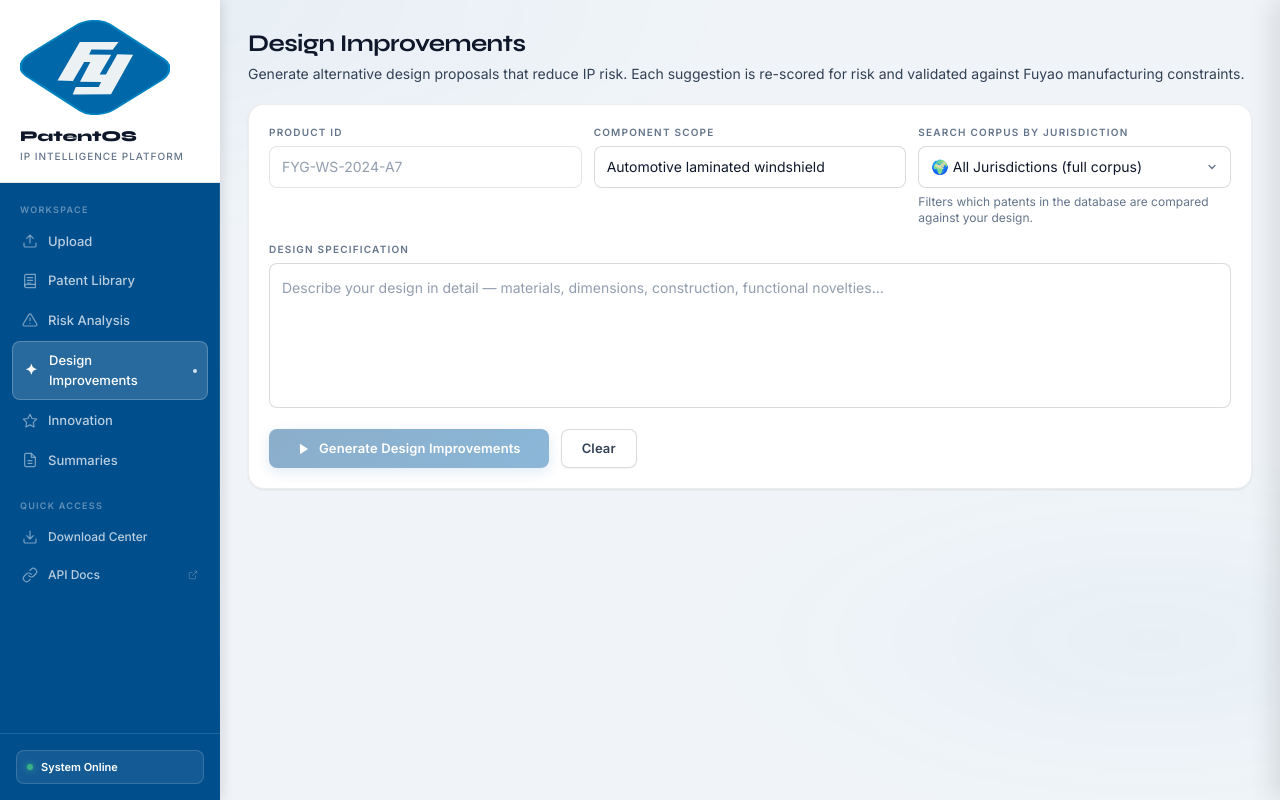
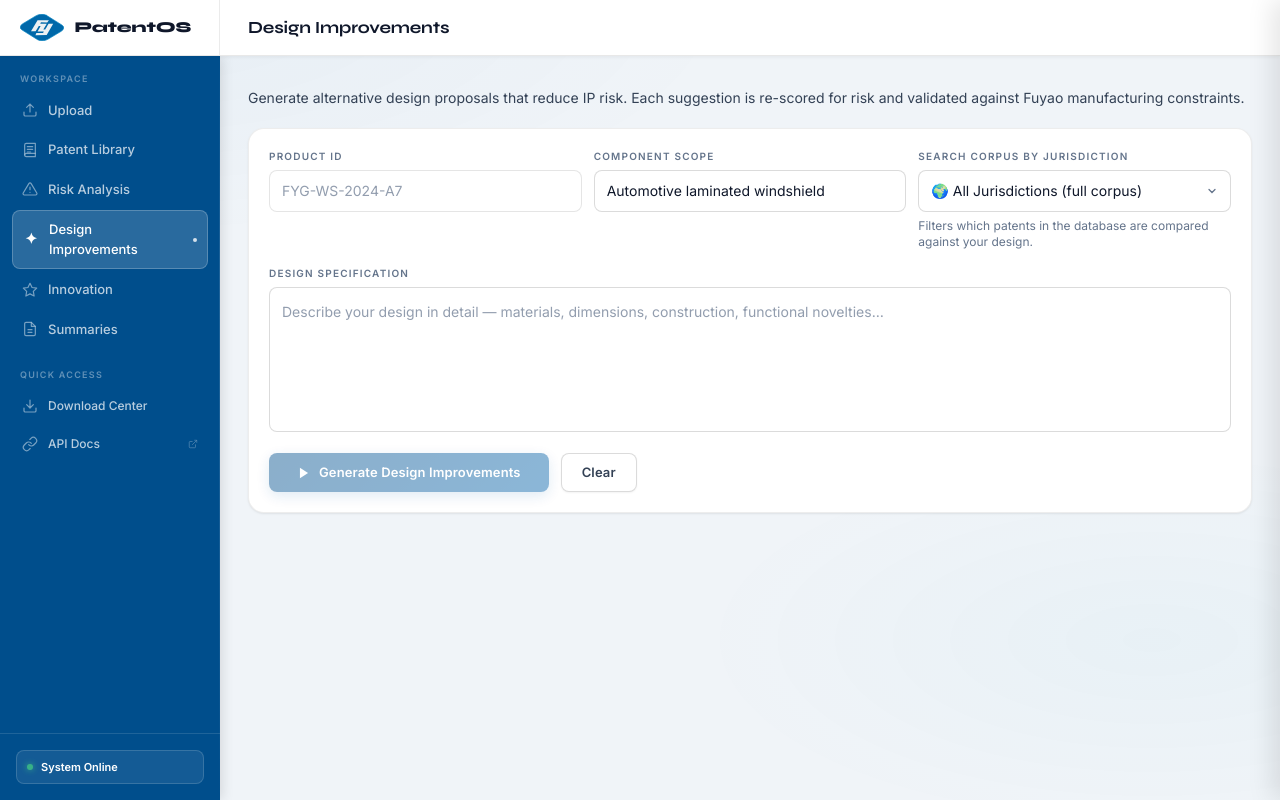
Before and after one commit to 11myg11/genai_patent-analysis, a FastAPI app: page /design-suggestions in a window 1280 px wide. Run offline with FastAPI, Linux system fonts and the light colour scheme; parts of the project's set-up code (start-up, migrations or seed data) failed here and were passed over; some libraries are stand-ins or nearby versions.

Commit message:
New logo and header design.

```diff
--- a/templates/base.html
+++ b/templates/base.html
@@ -102,7 +102,35 @@
     ::-webkit-scrollbar-thumb { background: rgba(0,0,0,0.14); border-radius: 2px; }
     ::-webkit-scrollbar-thumb:hover { background: rgba(0,0,0,0.22); }
     /* ── Layout ── */
-    .app-shell { display: flex; height: 100vh; position: relative; z-index: 1; }
+    .app-shell { display: flex; flex-direction: column; height: 100vh; position: relative; z-index: 1; }
+    /* ── Top header bar ── */
+    .app-header {
+      height: 56px; flex-shrink: 0;
+      background: #ffffff;
+      border-bottom: 1px solid rgba(0,0,0,0.09);
+      display: flex; align-items: center;
+      box-shadow: 0 1px 4px rgba(0,0,0,0.06);
+      position: relative; z-index: 2;
+    }
+    .header-logo {
+      width: 220px; flex-shrink: 0;
+      padding: 0 20px;
+      display: flex; align-items: center;
+      height: 100%;
+      border-right: 1px solid rgba(0,0,0,0.08);
+    }
+    .header-title {
+      flex: 1; padding: 0 28px;
+      display: flex; align-items: center; gap: 12px;
+    }
+    .header-title h1 {
+      font-family: 'Syne', sans-serif;
+      font-size: 17px; font-weight: 700;
+      color: #0f172a; letter-spacing: -0.01em;
+      white-space: nowrap;
+    }
+    /* ── Body (sidebar + content) ── */
+    .app-body { flex: 1; display: flex; min-height: 0; }
     /* ── Sidebar — Fuyao corporate blue ── */
     .sidebar {
       width: 220px; flex-shrink: 0;
@@ -119,26 +147,9 @@
       background: linear-gradient(to bottom, transparent, rgba(255,255,255,0.12) 30%, rgba(255,255,255,0.08) 70%, transparent);
       pointer-events: none;
     }
-    .brand {
-      padding: 20px 20px 18px;
-      background: #ffffff;
-      border-bottom: 1px solid rgba(0,0,0,0.10);
-      flex-shrink: 0;
-    }
-    .brand-name {
-      font-family: 'Syne', sans-serif;
-      font-size: 15px; font-weight: 800;
-      color: #0f172a; letter-spacing: -0.01em;
-      margin-top: 10px;
-    }
-    .brand-sub {
-      font-size: 10px; font-weight: 500;
-      color: #64748b; letter-spacing: 0.10em;
-      text-transform: uppercase; margin-top: 2px;
-    }
     /* ── Nav ── */
     .nav-section {
-      padding: 20px 12px 8px;
+      padding: 16px 12px 8px;
       flex: 1; overflow-y: auto;
     }
     .nav-label {
@@ -397,14 +408,21 @@
 <body>
 <div class="app-shell">
 
+  <!-- ═══ TOP HEADER ══════════════════════════════════════════════ -->
+  <header class="app-header">
+    <div class="header-logo">
+      <img src="/static/Fuyao_logo.svg" alt="" style="max-height:28px;width:auto;display:block;flex-shrink:0">
+      <span style="font-family:'Syne',sans-serif;font-size:15px;font-weight:800;color:#0f172a;letter-spacing:-0.01em;margin-left:10px;white-space:nowrap">PatentOS</span>
+    </div>
+    <div class="header-title">
+      <h1>{% block page_title %}PatentOS{% endblock %}</h1>
+    </div>
+  </header>
+
+  <div class="app-body">
+
   <!-- ═══ SIDEBAR ═══════════════════════════════════════════════ -->
   <aside class="sidebar">
-    <!-- Brand -->
-    <div class="brand">
-      <img src="/static/Fuyao_logo.svg" alt="" style="width:100%;max-width:150px;height:auto;display:block">
-      <div class="brand-name">PatentOS</div>
-      <div class="brand-sub">IP Intelligence Platform</div>
-    </div>
 
     <!-- Navigation -->
     <nav class="nav-section">
@@ -498,7 +516,8 @@
     </div>
   </div>
 
-</div>
+  </div><!-- end app-body -->
+</div><!-- end app-shell -->
 
 <!--
   Download Center tracking — captures any click on an <a> whose href ends in
--- a/templates/design-suggestions.html
+++ b/templates/design-suggestions.html
@@ -1,12 +1,12 @@
 {% extends "base.html" %}
 {% block title %}Design Improvements{% endblock %}
+{% block page_title %}Design Improvements{% endblock %}
 {% block content %}
 <div class="p-7 flex flex-col gap-5" x-data="designSuggestionsPage()" x-init="init()" @keydown.escape.window="activeChunk=null">
 
   <!-- Header -->
   <div class="flex items-start justify-between">
     <div>
-      <h1 class="font-display text-2xl font-bold text-white tracking-tight">Design Improvements</h1>
       <p class="mt-1 text-sm" style="color:var(--text2)">Generate alternative design proposals that reduce IP risk. Each suggestion is re-scored for risk and validated against Fuyao manufacturing constraints.</p>
     </div>
   </div>
--- a/templates/downloads.html
+++ b/templates/downloads.html
@@ -1,11 +1,11 @@
 {% extends "base.html" %}
 {% block title %}Download Center{% endblock %}
+{% block page_title %}Download Center{% endblock %}
 {% block content %}
 <div class="p-7 flex flex-col gap-5" x-data="downloadsPage()" x-init="init()">
 
   <!-- Page header — same shape as /summaries -->
   <div>
-    <h1 class="font-display text-2xl font-bold text-white tracking-tight">Download Center</h1>
     <p class="mt-1 text-sm" style="color:var(--text2)">
       Your recent PDF downloads from this browser. History is stored locally and not shared
       across devices or users.
--- a/templates/innovation.html
+++ b/templates/innovation.html
@@ -1,11 +1,11 @@
 {% extends "base.html" %}
 {% block title %}Innovation Opportunities{% endblock %}
+{% block page_title %}Innovation Opportunities{% endblock %}
 {% block content %}
 <div class="p-7 flex flex-col gap-5" x-data="innovationPage()" x-init="init()">
 
   <!-- Header -->
   <div>
-    <h1 class="font-display text-2xl font-bold text-white tracking-tight">Innovation Opportunities</h1>
     <p class="mt-1 text-sm" style="color:var(--text2)">Analyse patterns across the patent corpus to surface technology gaps, whitespace areas, and directions for novel IP development.</p>
   </div>
 
--- a/templates/risk.html
+++ b/templates/risk.html
@@ -1,12 +1,12 @@
 {% extends "base.html" %}
 {% block title %}Risk Analysis{% endblock %}
+{% block page_title %}Risk Analysis{% endblock %}
 {% block content %}
 <div class="p-7 flex flex-col gap-5" x-data="riskPage()" x-init="init()">
 
   <!-- Page header -->
   <div class="flex items-start justify-between">
     <div>
-      <h1 class="font-display text-2xl font-bold text-white tracking-tight">IP Risk Analysis</h1>
       <p class="mt-1 text-sm" style="color:var(--text2)">
         Submit your product design specification to identify patent infringement risks across the corpus.
       </p>
--- a/templates/summaries.html
+++ b/templates/summaries.html
@@ -1,11 +1,11 @@
 {% extends "base.html" %}
 {% block title %}Summaries{% endblock %}
+{% block page_title %}Summaries{% endblock %}
 {% block content %}
 <div class="p-7 flex flex-col gap-5" x-data="summariesPage()" x-init="init()">
 
   <!-- Page header -->
   <div>
-    <h1 class="font-display text-2xl font-bold text-white tracking-tight">Summaries</h1>
     <p class="mt-1 text-sm" style="color:var(--text2)">
       One-page PDF summaries combining the original idea, top risk, best design fix, and
       highest-opportunity innovations.
--- a/templates/upload.html
+++ b/templates/upload.html
@@ -1,12 +1,12 @@
 {% extends "base.html" %}
 {% block title %}Upload{% endblock %}
+{% block page_title %}Patent Ingestion{% endblock %}
 {% block content %}
 <div class="p-7 flex flex-col gap-6" x-data="uploadPage()" x-init="init()">
 
   <!-- Page header -->
   <div class="flex items-start justify-between">
     <div>
-      <h1 class="font-display text-2xl font-bold text-white tracking-tight">Patent Ingestion</h1>
       <p class="mt-1 text-sm" style="color:var(--text2)">
         Drop a PDF — metadata is auto-extracted and non-English documents are translated automatically.
       </p>
```
Also changed, not shown: CLAUDE.md (+30 -84 lines), templates/patent-library.html (+5 -7 lines).
